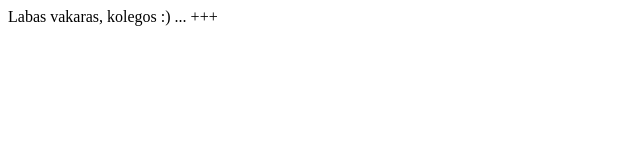
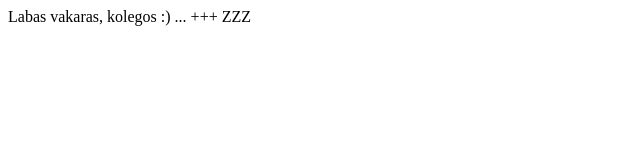
Before and after one commit to RenatasBr/Projektas_Z, a plain HTML site: page index.html in a window 1280 px wide. Shown: the full height of the page, 0-640 px from the left. Drawn offline with Linux system fonts and the light colour scheme.

Commit message:
ver_02
daug pakeitimų

```diff
--- a/index.html
+++ b/index.html
@@ -10,5 +10,6 @@
     Labas vakaras, kolegos :)
     ...
     +++
+    ZZZ
 </body>
 </html>
```
